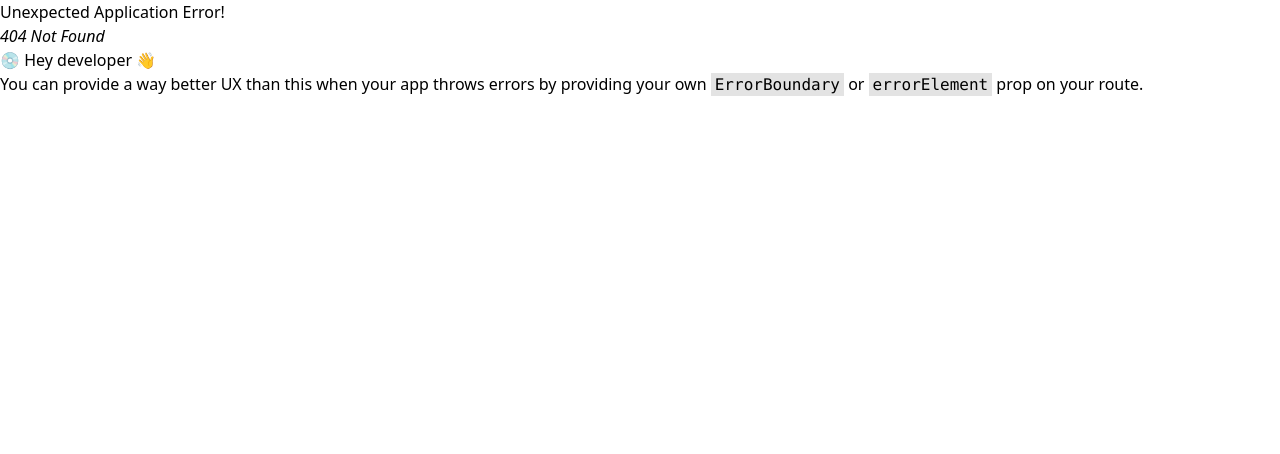
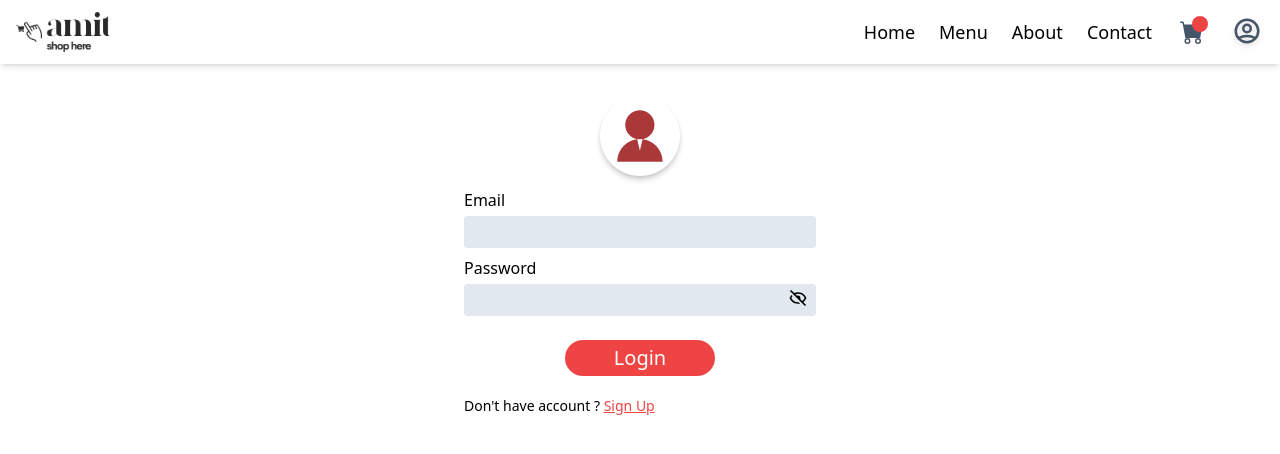
Before and after one commit to nader2356/ecommerce-mern, a React (Create React App) app: page /login in a window 1280 px wide. Before the commit this address had no page. Shown: the top 454 px of the page. Built offline with nearby package versions, Linux system fonts and the light colour scheme.

Commit message:
call sigin api from backend

```diff
--- a/package.json
+++ b/package.json
@@ -3,6 +3,7 @@
   "version": "0.1.0",
   "private": true,
   "dependencies": {
+    "@reduxjs/toolkit": "^1.9.5",
     "@testing-library/jest-dom": "^5.16.5",
     "@testing-library/react": "^13.4.0",
     "@testing-library/user-event": "^13.5.0",
--- a/src/index.js
+++ b/src/index.js
@@ -9,6 +9,7 @@ import Signup from './page/SignUp';
 import Home from './page/Home';
 import { store } from './redux';
 import { Provider } from 'react-redux';
+import Login from './page/login';
 
 const root = ReactDOM.createRoot(document.getElementById('root'));
 
@@ -18,6 +19,8 @@ const router= createBrowserRouter(
      <Route index element={<Home />} />
 
         <Route path="signup" element={<Signup />} />
+        <Route path="login" element={<Login />} />
+
     </Route>
   )
 )
--- a/src/page/login.js
+++ b/src/page/login.js
@@ -42,7 +42,7 @@ const Login = () => {
     e.preventDefault()
     const {email,password} = data
     if(email && password ){
-      const fetchData = await fetch(`${process.env.REACT_APP_SERVER_DOMIN}/login`,{
+      const fetchData = await fetch("http://localhost:8080/login",{
         method : "POST",
         headers : {
           "content-type" : "application/json"
```
Also changed, not shown: 1 other file (tests, documents, lock files or other folders).
